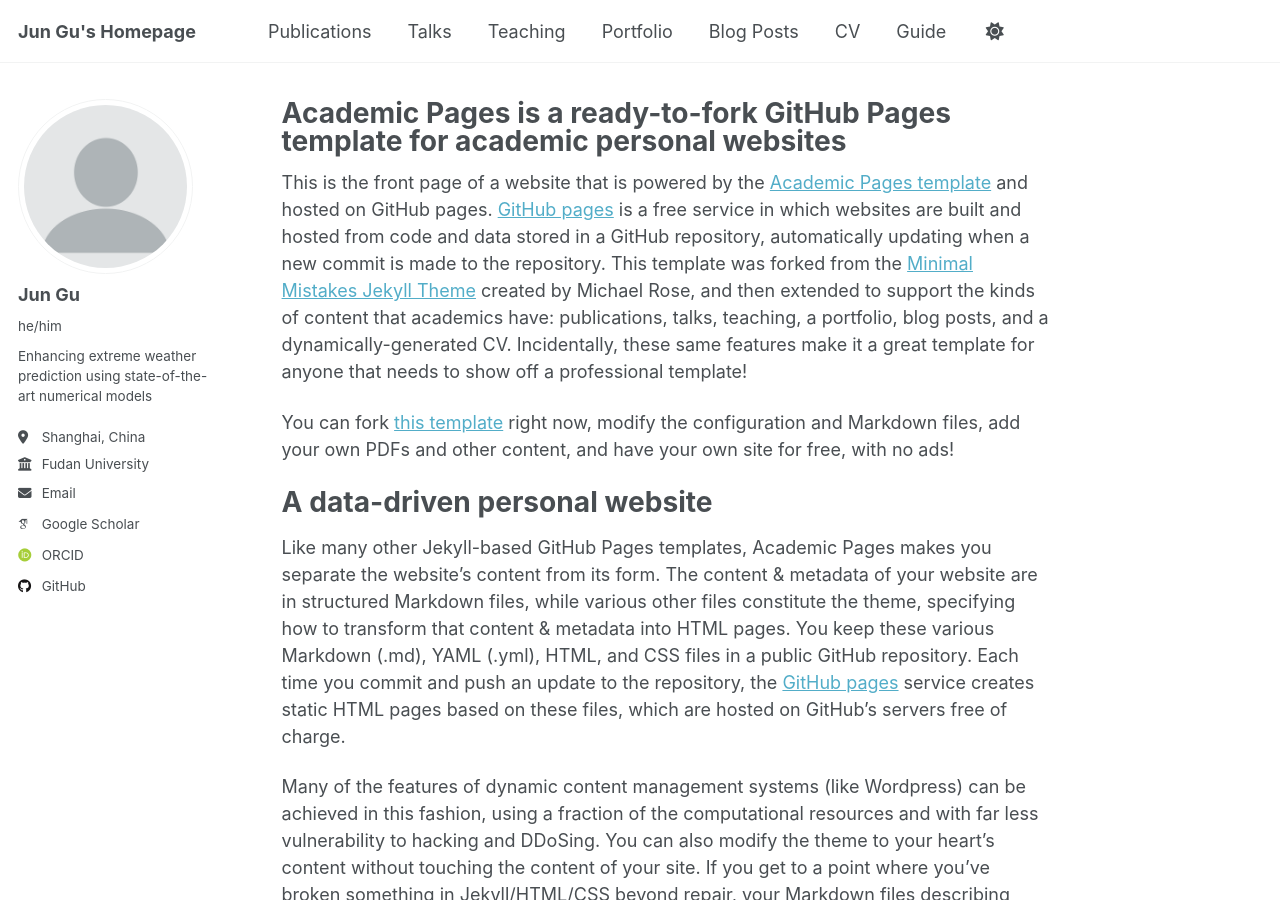
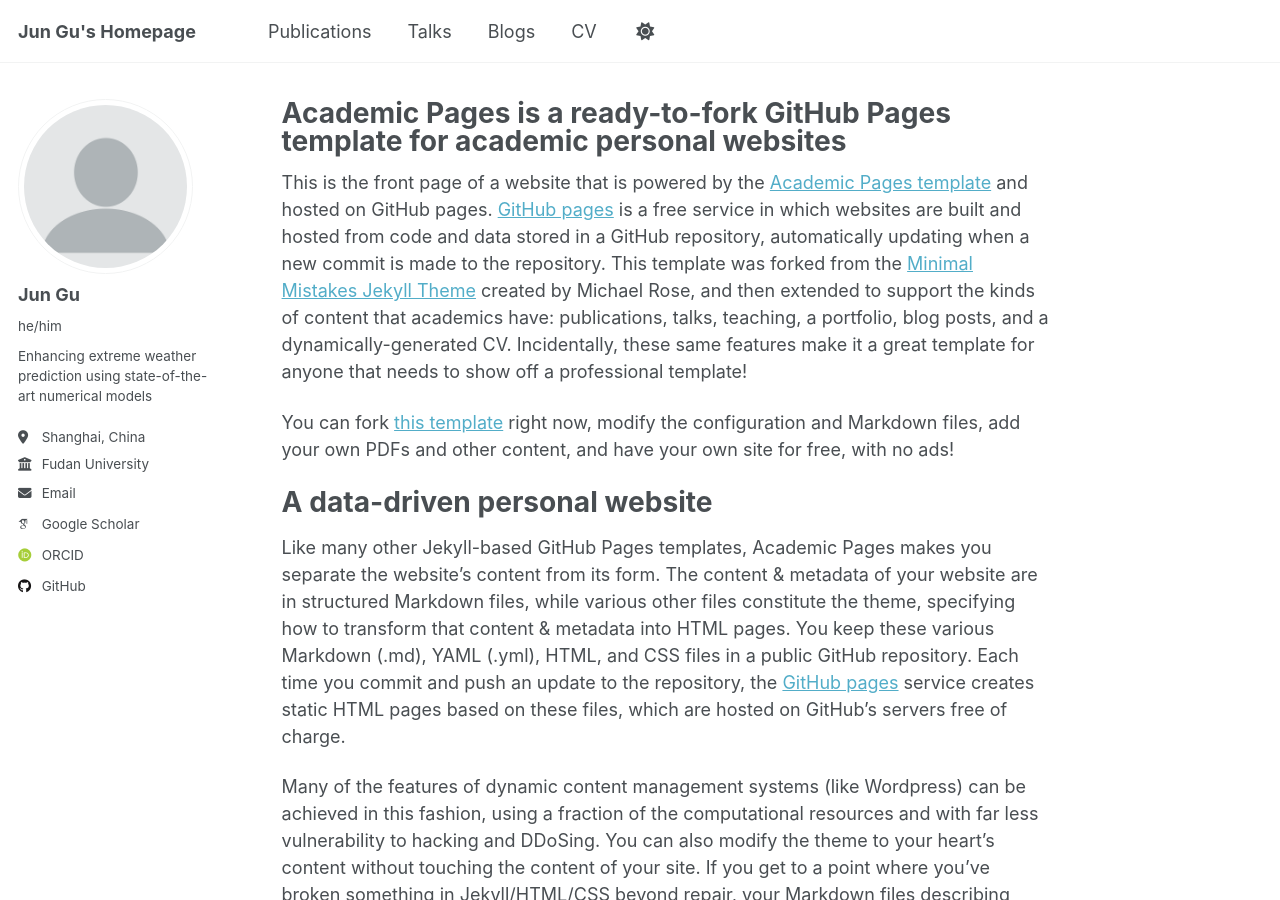
Before and after one commit to 1JunGu/1jungu.github.io, a Jekyll site: the page built from _pages/about.md, in a window 1280 px wide and 900 px high. Built offline with Jekyll 4.4.1, drawn with Linux system fonts in a browser that asks for light colours; some web fonts are replaced; a script that is not in the unit is left out.

Commit message:
UI(navigation): adjust the display of navigation elements

```diff
--- a/_data/navigation.yml
+++ b/_data/navigation.yml
@@ -14,14 +14,14 @@
   - title: "Talks"
     url: /talks/
 
-  - title: "Teaching"
-    url: /teaching/
+#  - title: "Teaching"
+#    url: /teaching/
 
-  - title: "Portfolio"
-    url: /portfolio/
+#  - title: "Portfolio"
+#    url: /portfolio/
 
-  - title: "Blog Posts"
-    url: /year-archive/
+  - title: "Blogs"
+    url: https://1jungu.github.io/blog/
 
   - title: "CV"
     url: /cv/
@@ -29,5 +29,5 @@
   # - title: "CV"
   #   url: /cv-json/
 
-  - title: "Guide"
-    url: /markdown/
+#  - title: "Guide"
+#    url: /markdown/
```
